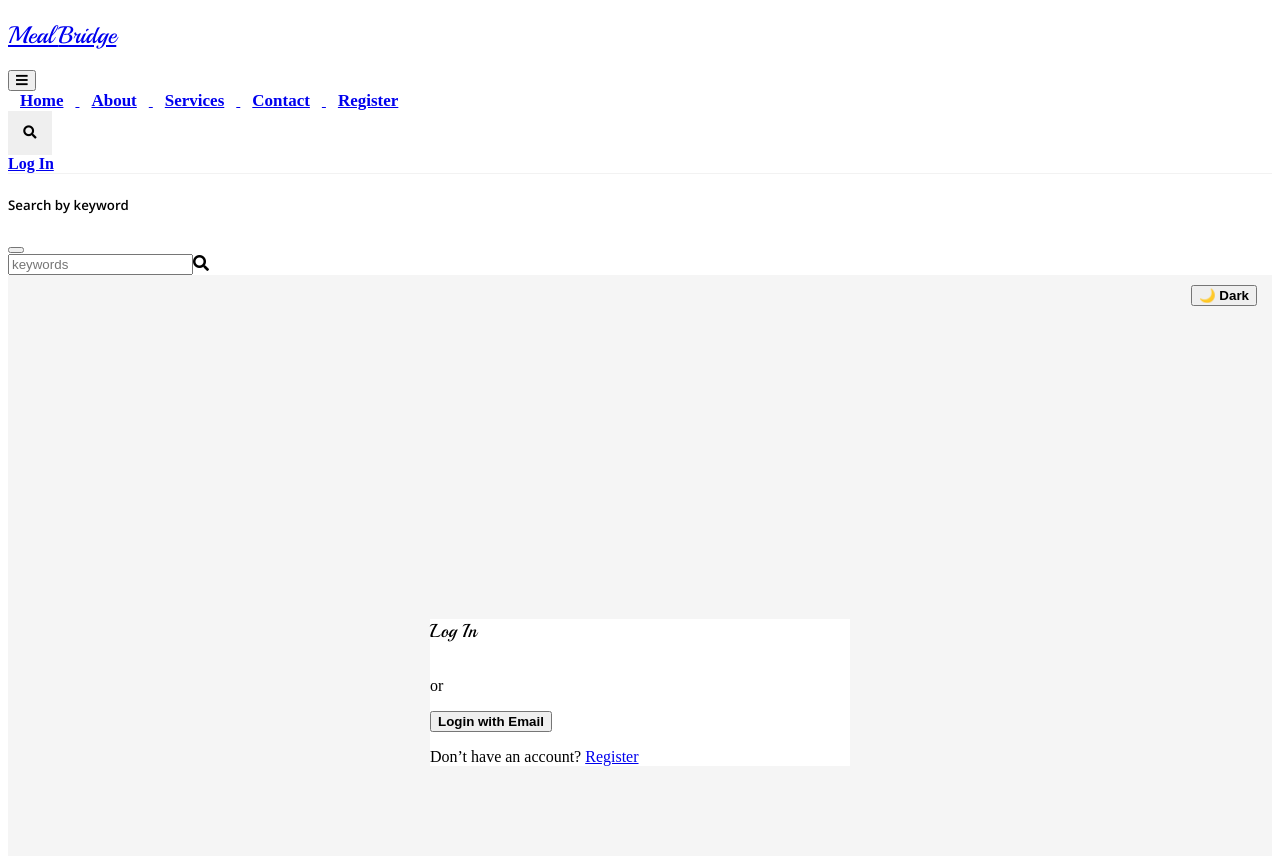
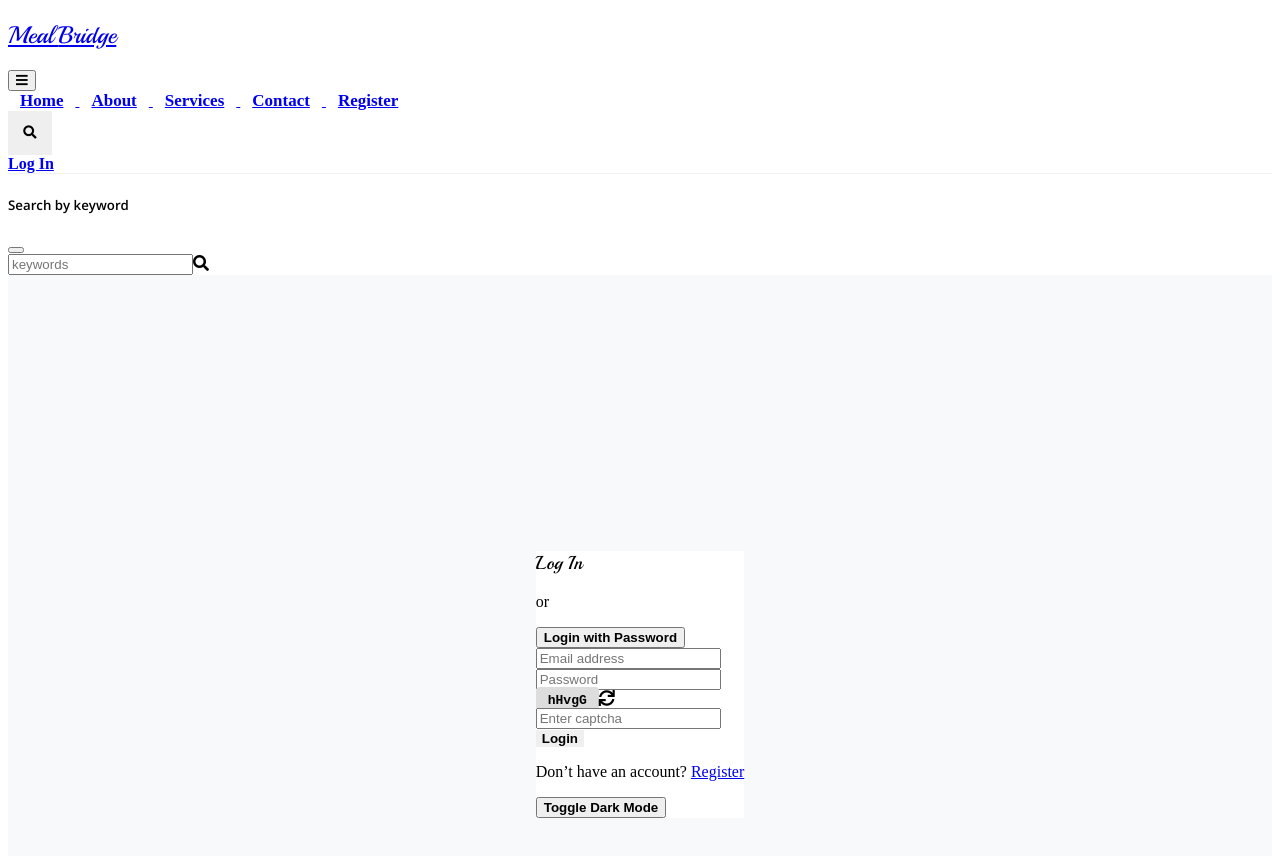
Before and after one commit to arpita4878/MealBridge, a React (Vite) app in the folder food/: page /login in a window 1280 px wide. Shown: the top 856 px of the page. Built offline with nearby package versions, Linux system fonts and the light colour scheme.

Commit message:
"fix bugs"

```diff
--- a/food/src/component/User/Login/Login.css
+++ b/food/src/component/User/Login/Login.css
@@ -1,54 +1,69 @@
 .login-wrapper {
+  min-height: 100vh;
   display: flex;
+  align-items: center;
   justify-content: center;
-  align-items: center;
-  min-height: 100vh;
-  background-color: #f5f5f5;
-  padding: 1rem;
-  transition: background-color 0.3s;
-  position: relative;
+  transition: background-color 0.4s ease;
+  background-color: #f8f9fa;
 }
 
-.dark-mode {
+.login-wrapper.dark-mode {
   background-color: #121212;
-  color: #f1f1f1;
-}
-
-.login-container {
-  width: 100%;
-  max-width: 420px;
+  color: #fff;
 }
 
 .login-box {
-  background-color: #fff;
-  transition: background-color 0.3s;
+  width: 100%;
+  max-width: 420px;
+  background: var(--box-bg, white);
+  color: inherit;
+  position: relative;
+  transition: background-color 0.3s ease;
 }
 
-.dark-mode .login-box {
-  background-color: #1e1e1e;
-  border: 1px solid #333;
+.login-wrapper.dark-mode .login-box {
+  background: #1e1e1e;
+}
+
+.transition-box {
+  transition: opacity 0.4s ease, transform 0.4s ease;
+}
+
+.fade-in {
+  opacity: 1;
+  transform: translateY(0);
+  pointer-events: all;
+}
+
+.fade-out {
+  opacity: 0;
+  transform: translateY(20px);
+  pointer-events: none;
+}
+
+.captcha-box {
+  padding: 6px 12px;
+  background-color: #ddd;
+  font-weight: bold;
+  font-family: monospace;
+  border-radius: 4px;
+}
+
+.dark-mode .captcha-box {
+  background-color: #333;
+  color: #fff;
 }
 
 .theme-toggle {
   position: absolute;
-  top: 10px;
-  right: 15px;
-  z-index: 100;
+  top: 16px;
+  right: 16px;
+  z-index: 10;
 }
 
-.transition-box {
-  overflow: hidden;
-  transition: max-height 0.5s ease, opacity 0.3s ease;
-  max-height: 0;
-  opacity: 0;
+.theme-toggle button {
+  background: transparent;
+  border: none;
+  font-size: 1.4rem;
+  cursor: pointer;
 }
-
-.transition-box.show {
-  max-height: 1000px;
-  opacity: 1;
-}
-
-.transition-box.hide {
-  max-height: 0;
-  opacity: 0;
-}
--- a/food/src/component/User/Login/Login.jsx
+++ b/food/src/component/User/Login/Login.jsx
@@ -16,13 +16,7 @@ function Login() {
   const [userInputCaptcha, setUserInputCaptcha] = useState('');
   const [captchaError, setCaptchaError] = useState('');
   const [showForm, setShowForm] = useState(false);
-  const [darkMode, setDarkMode] = useState(false);
-
-  useEffect(() => {
-    // Detect system theme
-    const systemDark = window.matchMedia('(prefers-color-scheme: dark)').matches;
-    setDarkMode(systemDark);
-  }, []);
+  const [darkMode, setDarkMode] = useState(false); // optional theme toggle
 
   const validate = () => {
     const newError = {};
@@ -47,6 +41,7 @@ function Login() {
   useEffect(() => {
     refreshCaptcha();
 
+    // Initialize Google Sign-In
     window.google?.accounts.id.initialize({
       client_id: '906310881176-79sroguj45kjautpb9go7bhmn7gsl784.apps.googleusercontent.com',
       callback: handleGoogleResponse,
@@ -121,26 +116,17 @@ function Login() {
 
   return (
     <div className={`login-wrapper ${darkMode ? 'dark-mode' : ''}`}>
-      <div className="theme-toggle">
-        <button
-          className="btn btn-sm btn-outline-light"
-          onClick={() => setDarkMode(!darkMode)}
-        >
-          {darkMode ? '🌞 Light' : '🌙 Dark'}
-        </button>
-      </div>
-
       <div className="login-container">
-        <div className="login-box shadow p-4 rounded">
-
+        <div className="login-box shadow bg-white rounded p-4">
           <div className="text-center mb-3">
-            <h3 className="fw-bold">{showForm ? 'Login with Email' : 'Log In'}</h3>
+            <h3 className="fw-bold">{showForm ? 'Log In with Email' : 'Log In'}</h3>
             {output && (
               <p className={`mt-2 fw-semibold ${success ? 'text-success' : 'text-danger'}`}>{output}</p>
             )}
           </div>
 
-          <div className={`transition-box ${showForm ? 'hide' : 'show'}`}>
+          {!showForm && (
+            <>
               <div id="googleSignInDiv" className="d-flex justify-content-center mb-3" />
               <p className="text-center text-muted">or</p>
               <div className="text-center">
@@ -149,12 +135,13 @@ function Login() {
                   className="btn btn-outline-secondary"
                   onClick={() => setShowForm(true)}
                 >
-                Login with Email
+                  Login with Password
                 </button>
               </div>
-          </div>
+            </>
+          )}
 
-          <div className={`transition-box ${showForm ? 'show' : 'hide'}`}>
+          <div className={`collapse-form ${showForm ? 'expanded' : ''}`}>
             <form onSubmit={handleSubmit} noValidate>
               <div className="mb-3">
                 <input
@@ -206,17 +193,6 @@ function Login() {
                   {isLoading ? 'Logging in...' : 'Login'}
                 </button>
               </div>
-
-              <div className="text-center mt-3">
-                <button
-                  type="button"
-                  className="btn btn-link text-muted"
-                  onClick={() => setShowForm(false)}
-                  disabled={isLoading}
-                >
-                  ← Back to Google Login
-                </button>
-              </div>
             </form>
           </div>
 
@@ -231,6 +207,13 @@ function Login() {
           <p className="text-center text-muted mt-3">
             Don’t have an account? <Link to="/register" className="fw-bold">Register</Link>
           </p>
+
+          {/* Optional: Dark mode toggle */}
+          <div className="text-center mt-2">
+            <button className="btn btn-sm btn-outline-dark" onClick={() => setDarkMode(!darkMode)}>
+              Toggle {darkMode ? 'Light' : 'Dark'} Mode
+            </button>
+          </div>
         </div>
       </div>
     </div>
```
Lines whose indentation alone changed are shown as unchanged.
